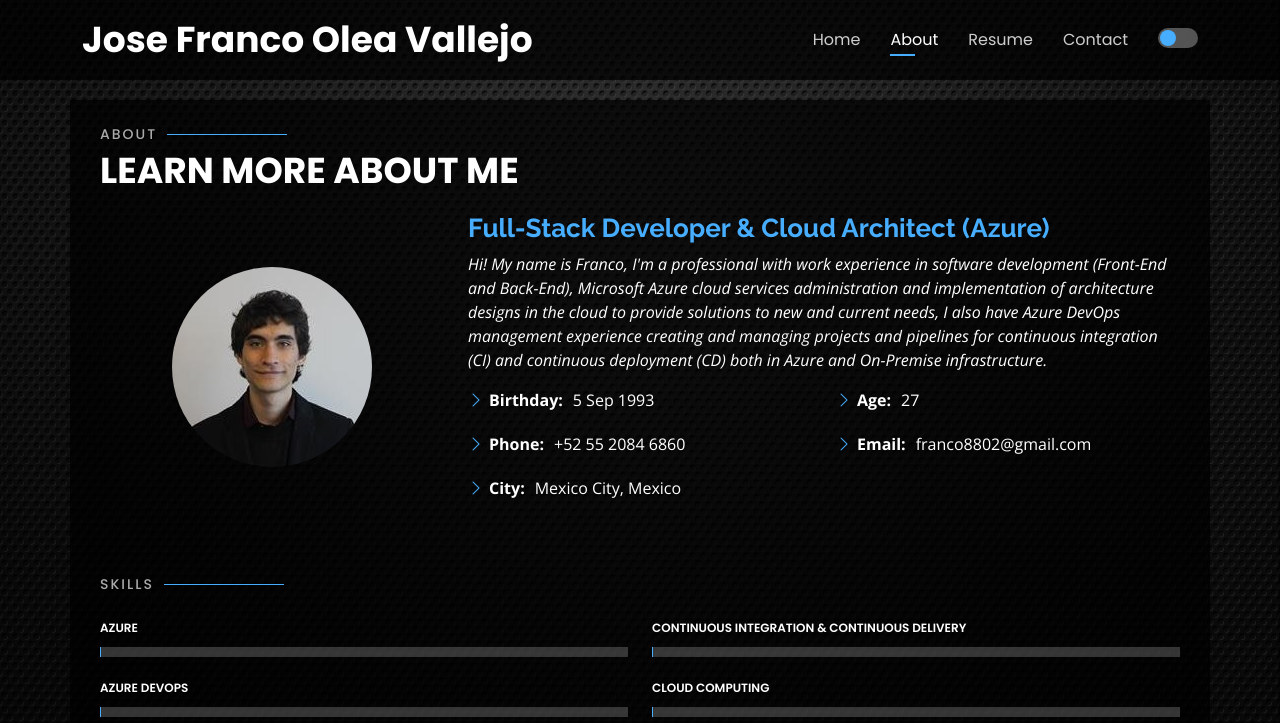
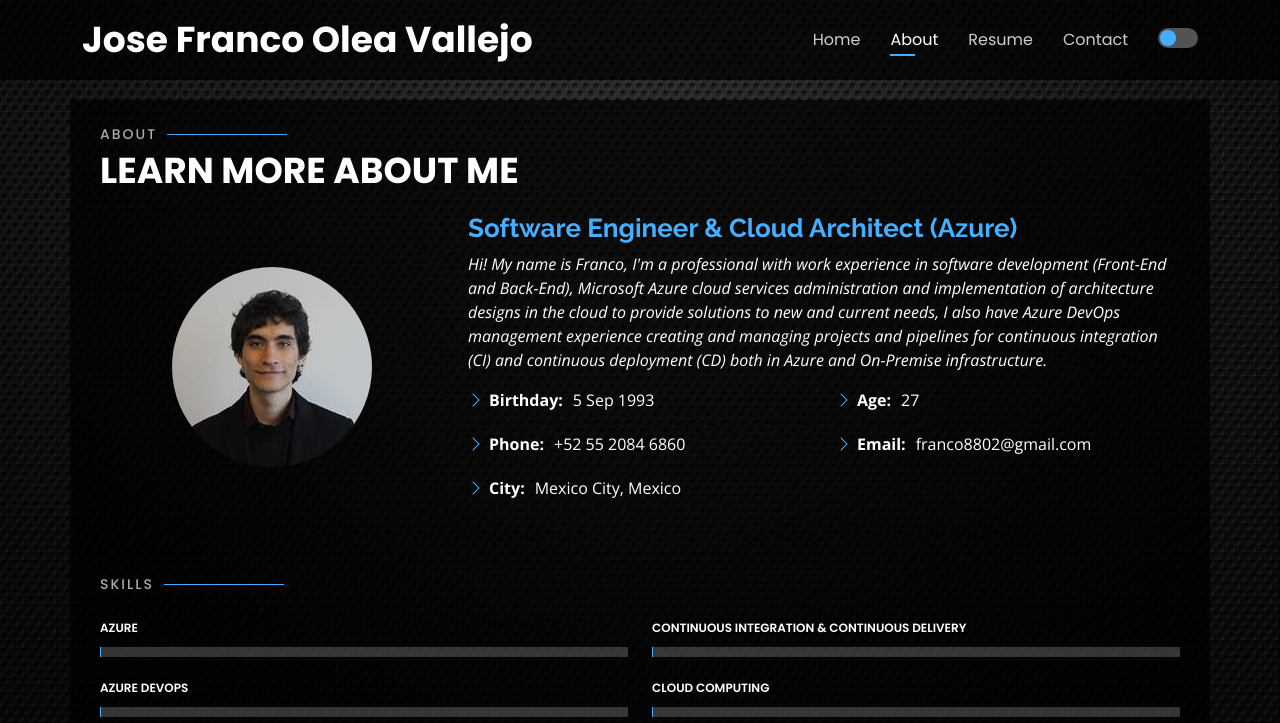
Before and after one commit to Smileface802/smileface802.github.io, a plain HTML site: page index.html in a window 1280 px wide. Both pictures are taken after a click on the link "About". Shown: the top 723 px of the page. Drawn offline with nearby package versions, Linux system fonts and the light colour scheme.

Commit message:
Cambio de título

```diff
--- a/index.html
+++ b/index.html
@@ -81,7 +81,7 @@
           <img src="assets/img/me.jpg" class="img-fluid" alt="">
         </div>
         <div class="col-lg-8 pt-4 pt-lg-0 content" data-aos="fade-left">
-          <h3>Full-Stack Developer &amp; Cloud Architect (Azure)</h3>
+          <h3>Software Engineer &amp; Cloud Architect (Azure)</h3>
           <p class="fst-italic">
             Hi! My name is Franco, I'm a professional with work experience in software development (Front-End and Back-End), Microsoft Azure cloud services administration
             and implementation of architecture designs in the cloud to provide solutions to new and current needs, I also have Azure DevOps management experience
```
